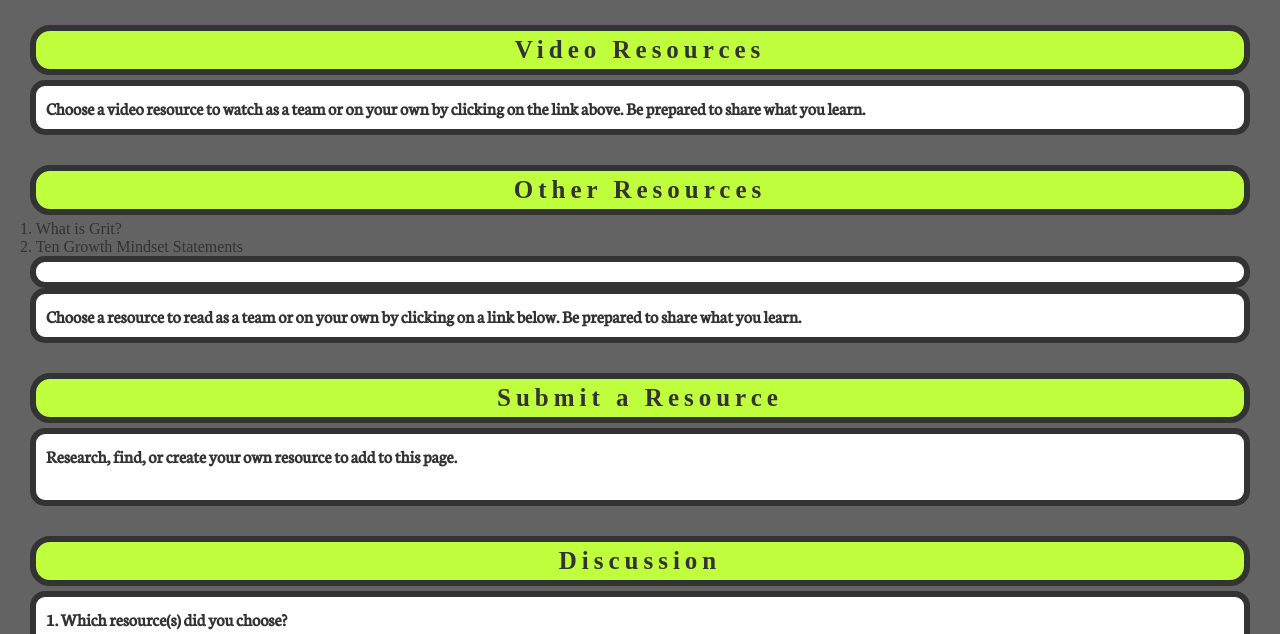
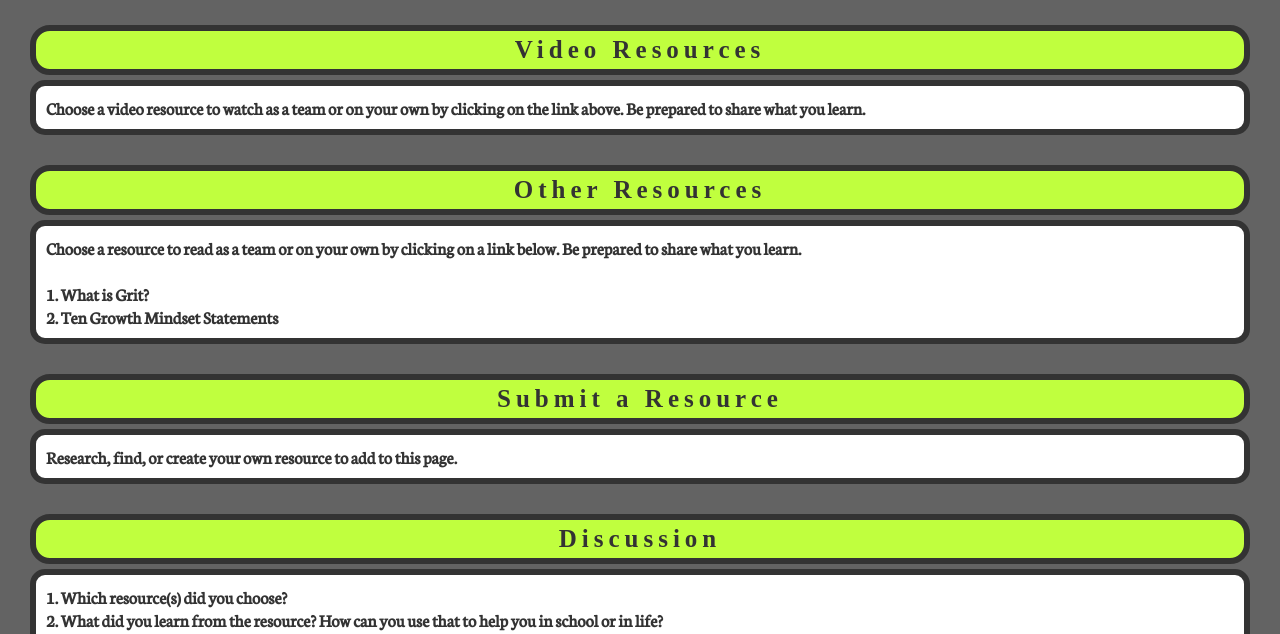
Before and after one commit to johnsonhm/johnsonhm.github.io, a plain HTML site: page ela6/prepare-your-mind.html in a window 1280 px wide. Shown: the part 156-790 px from the top of the page. Drawn offline with Linux system fonts and the light colour scheme; a web font is replaced by a local one.

Commit message:
Update prepare-your-mind.html

```diff
--- a/ela6/prepare-your-mind.html
+++ b/ela6/prepare-your-mind.html
@@ -39,14 +39,13 @@
 <p>Choose a video resource to watch as a team or on your own by clicking on the link above. Be prepared to share what you learn.
 
 <h2>Other Resources</h2><span style="color:#00ced1";>
+      <p>Choose a resource to read as a team or on your own by clicking on a link below. Be prepared to share what you learn.<br><br>
       <a href="https://developinggrit.files.wordpress.com/2015/04/grit-2.jpg">1. What is Grit?</a><br>
       <a href="http://choiceschools.com/wp-content/uploads/2016/02/10-Growth-Mindset-Statements.jpg">2. Ten Growth Mindset Statements</a><br>
       </span></p>
 
-<p>Choose a resource to read as a team or on your own by clicking on a link below. Be prepared to share what you learn.</p>
-
       <h2><a href="https://docs.google.com/forms/d/e/1FAIpQLSemendgKA5C6yE8p7tqPoQkPrZWarr0ohjgFXU0GSr3u9XIiA/viewform">Submit a Resource</a></h2>
-      <p>Research, find, or create your own resource to add to this page.<br><br>
+      <p>Research, find, or create your own resource to add to this page.
       </p>
 
 <h2>Discussion</h2>
```
